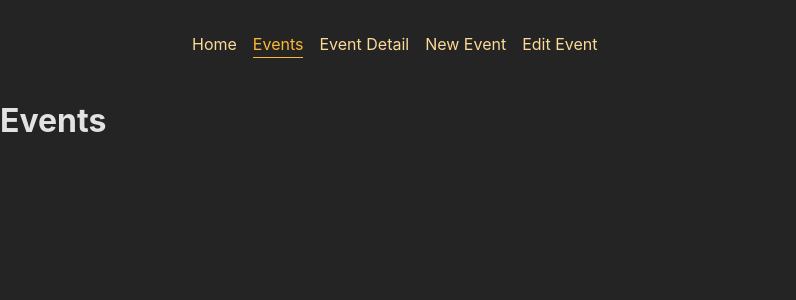
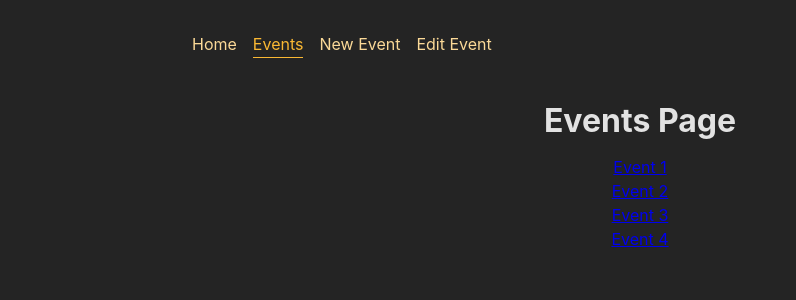
Before and after one commit to SpectreAscended/react-router-project, a React (Vite) app in the folder frontend/: page /events in a window 1280 px wide. Shown: the top 300 px of the page, without its empty margins (0-796 px from the left). Built offline with nearby package versions, Linux system fonts and the light colour scheme.

Commit message:
added nav links

```diff
--- a/frontend/src/App.jsx
+++ b/frontend/src/App.jsx
@@ -33,11 +33,11 @@ const router = createBrowserRouter([
     path: '/',
     element: <Root />,
     children: [
-      { path: '/', element: <HomePage /> },
-      { path: '/events', element: <EventsPage /> },
-      { path: '/eventdetail', element: <EventDetailPage /> },
-      { path: '/newevent', element: <NewEventPage /> },
-      { path: '/editevent', element: <EditEventPage /> },
+      { index: true, element: <HomePage /> },
+      { path: 'events', element: <EventsPage /> },
+      { path: 'events/:eventId', element: <EventDetailPage /> },
+      { path: 'newevent', element: <NewEventPage /> },
+      { path: 'editevent', element: <EditEventPage /> },
     ],
   },
 ]);
--- a/frontend/src/components/MainNavigation.jsx
+++ b/frontend/src/components/MainNavigation.jsx
@@ -29,16 +29,6 @@ function MainNavigation() {
           </li>
           <li>
             <NavLink
-              to="/eventdetail"
-              className={({ isActive }) =>
-                isActive ? classes.active : undefined
-              }
-            >
-              Event Detail
-            </NavLink>
-          </li>
-          <li>
-            <NavLink
               to="/newevent"
               className={({ isActive }) =>
                 isActive ? classes.active : undefined
--- a/frontend/src/index.css
+++ b/frontend/src/index.css
@@ -48,3 +48,7 @@ ul {
   margin: 0;
   padding: 0;
 }
+
+main {
+  text-align: center;
+}
--- a/frontend/src/pages/EventDetail.jsx
+++ b/frontend/src/pages/EventDetail.jsx
@@ -1,7 +1,18 @@
 import React from 'react';
+import { useParams, Link } from 'react-router-dom';
 
 const EventDetailPage = () => {
-  return <h1>Event Detail</h1>;
+  const params = useParams();
+
+  return (
+    <>
+      <h1>Event Detail</h1>
+      <p>{params.eventId}</p>
+      <Link to=".." relative="path">
+        Back
+      </Link>
+    </>
+  );
 };
 
 export default EventDetailPage;
--- a/frontend/src/pages/Events.jsx
+++ b/frontend/src/pages/Events.jsx
@@ -1,7 +1,28 @@
 import React from 'react';
+import { Link } from 'react-router-dom';
+
+const DUMMY_EVENTS = [
+  { id: 'e1', title: 'Event 1' },
+  { id: 'e2', title: 'Event 2' },
+  { id: 'e3', title: 'Event 3' },
+  { id: 'e4', title: 'Event 4' },
+];
 
 const EventsPage = () => {
-  return <h1>Events</h1>;
+  return (
+    <>
+      <h1>Events Page</h1>
+      <ul>
+        {DUMMY_EVENTS.map(ev => {
+          return (
+            <li key={ev.id}>
+              <Link to={ev.id}>{ev.title}</Link>
+            </li>
+          );
+        })}
+      </ul>
+    </>
+  );
 };
 
 export default EventsPage;
--- a/frontend/src/pages/Root.jsx
+++ b/frontend/src/pages/Root.jsx
@@ -6,7 +6,9 @@ const RootLayout = () => {
   return (
     <div>
       <MainNavigation />
-      <Outlet />
+      <main>
+        <Outlet />
+      </main>
     </div>
   );
 };
```
